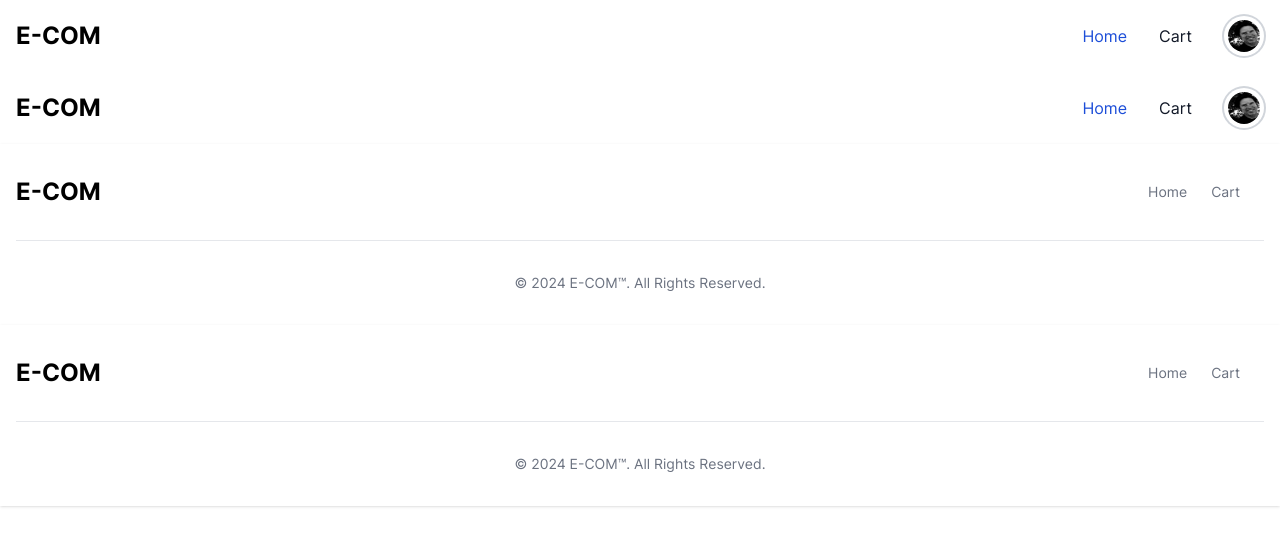
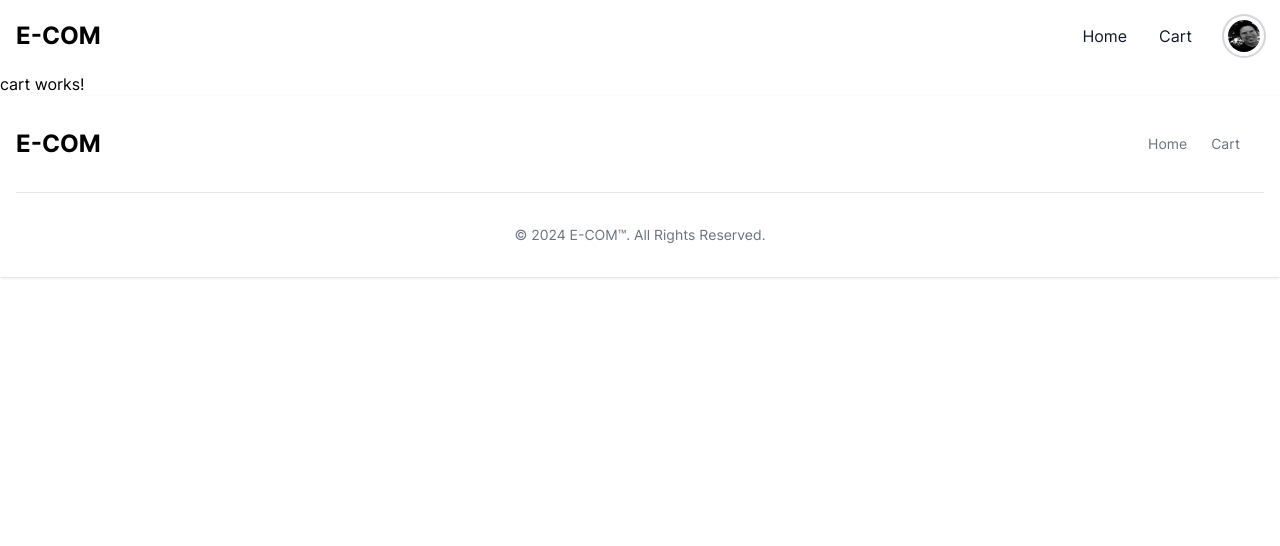
Before and after one commit to HoucemChhaidar/ecommerce-app, an Angular app: page /cart in a window 1280 px wide. Shown: the top 546 px of the page. Built offline with nearby package versions, Linux system fonts and the light colour scheme; sample sign-in values are in the browser's storage.

Commit message:
Fixed navbar and footer links

```diff
--- a/src/app/app.routes.ts
+++ b/src/app/app.routes.ts
@@ -3,10 +3,12 @@ import { LoginComponent } from './pages/auth/login/login.component';
 import { AppComponent } from './app.component';
 import { SignupComponent } from './pages/auth/signup/signup.component';
 import { HomeComponent } from './pages/home/home.component';
+import { CartComponent } from './pages/cart/cart.component';
 
 export const routes: Routes = [
     { path: 'login', component: LoginComponent },
     { path: 'signup', component: SignupComponent },
+    { path: 'cart', component: CartComponent },
     { path: '', component: HomeComponent },
     { path: '**', component: AppComponent }
 ];
--- a/src/app/components/footer/footer.component.html
+++ b/src/app/components/footer/footer.component.html
@@ -6,14 +6,15 @@
             </a>
             <ul class="flex flex-wrap items-center mb-6 text-sm font-medium text-gray-500 sm:mb-0 dark:text-gray-400">
                 <li>
-                    <a href="#" class="hover:underline me-4 md:me-6">Home</a>
+                    <a routerLink="/" class="hover:underline me-4 md:me-6">Home</a>
                 </li>
                 <li>
-                    <a href="#" class="hover:underline me-4 md:me-6">Cart</a>
+                    <a routerLink="/cart" class="hover:underline me-4 md:me-6">Cart</a>
                 </li>
             </ul>
         </div>
         <hr class="my-6 border-gray-200 sm:mx-auto dark:border-gray-700 lg:my-8" />
-        <span class="block text-sm text-gray-500 sm:text-center dark:text-gray-400">© 2024 <a href="" class="hover:underline">E-COM™</a>. All Rights Reserved.</span>
+        <span class="block text-sm text-gray-500 sm:text-center dark:text-gray-400">© 2024 <a href=""
+                class="hover:underline">E-COM™</a>. All Rights Reserved.</span>
     </div>
 </footer>
--- a/src/app/components/footer/footer.component.ts
+++ b/src/app/components/footer/footer.component.ts
@@ -1,9 +1,10 @@
 import { Component } from '@angular/core';
+import { Router, RouterModule } from '@angular/router';
 
 @Component({
   selector: 'app-footer',
   standalone: true,
-  imports: [],
+  imports: [RouterModule],
   templateUrl: './footer.component.html',
   styleUrl: './footer.component.css'
 })
--- a/src/app/components/navbar/navbar.component.html
+++ b/src/app/components/navbar/navbar.component.html
@@ -17,13 +17,12 @@
             <ul
                 class="font-medium flex justify-center items-center flex-col p-4 md:p-0 mt-4 border border-gray-100 rounded-lg bg-gray-50 md:flex-row md:space-x-8 rtl:space-x-reverse md:mt-0 md:border-0 md:bg-white dark:bg-gray-800 md:dark:bg-gray-900 dark:border-gray-700">
                 <li>
-                    <a href="#"
-                        class="block py-2 px-3 text-white bg-blue-700 rounded md:bg-transparent md:text-blue-700 md:p-0 dark:text-white md:dark:text-blue-500"
-                        aria-current="page">Home</a>
+                    <a routerLink="/"
+                        class="block py-2 px-3 text-gray-900 rounded hover:bg-gray-100 md:hover:bg-transparent md:border-0 md:hover:text-blue-700 md:p-0 dark:text-white md:dark:hover:text-blue-500 dark:hover:bg-gray-700 dark:hover:text-white md:dark:hover:bg-transparent">Home</a>
                 </li>
 
                 <li>
-                    <a href="#"
+                    <a routerLink="/cart"
                         class="block py-2 px-3 text-gray-900 rounded hover:bg-gray-100 md:hover:bg-transparent md:border-0 md:hover:text-blue-700 md:p-0 dark:text-white md:dark:hover:text-blue-500 dark:hover:bg-gray-700 dark:hover:text-white md:dark:hover:bg-transparent">Cart</a>
                 </li>
                 <li class="relative">
--- a/src/app/components/navbar/navbar.component.ts
+++ b/src/app/components/navbar/navbar.component.ts
@@ -1,10 +1,11 @@
 import { Component, ViewChild, ElementRef } from '@angular/core';
 import { AuthService } from '../../services/auth/auth.service';
+import { Router, RouterModule } from '@angular/router';
 
 @Component({
   selector: 'app-navbar',
   standalone: true,
-  imports: [],
+  imports: [RouterModule],
   templateUrl: './navbar.component.html',
   styleUrl: './navbar.component.css'
 })
--- /dev/null
+++ b/src/app/pages/cart/cart.component.html
@@ -0,0 +1 @@
+<p>cart works!</p>
```
Also changed, not shown: src/app/pages/cart/cart.component.ts (added, +12 -0 lines), src/app/pages/cart/cart.component.css (added), 1 other file (tests, documents, lock files or other folders).
